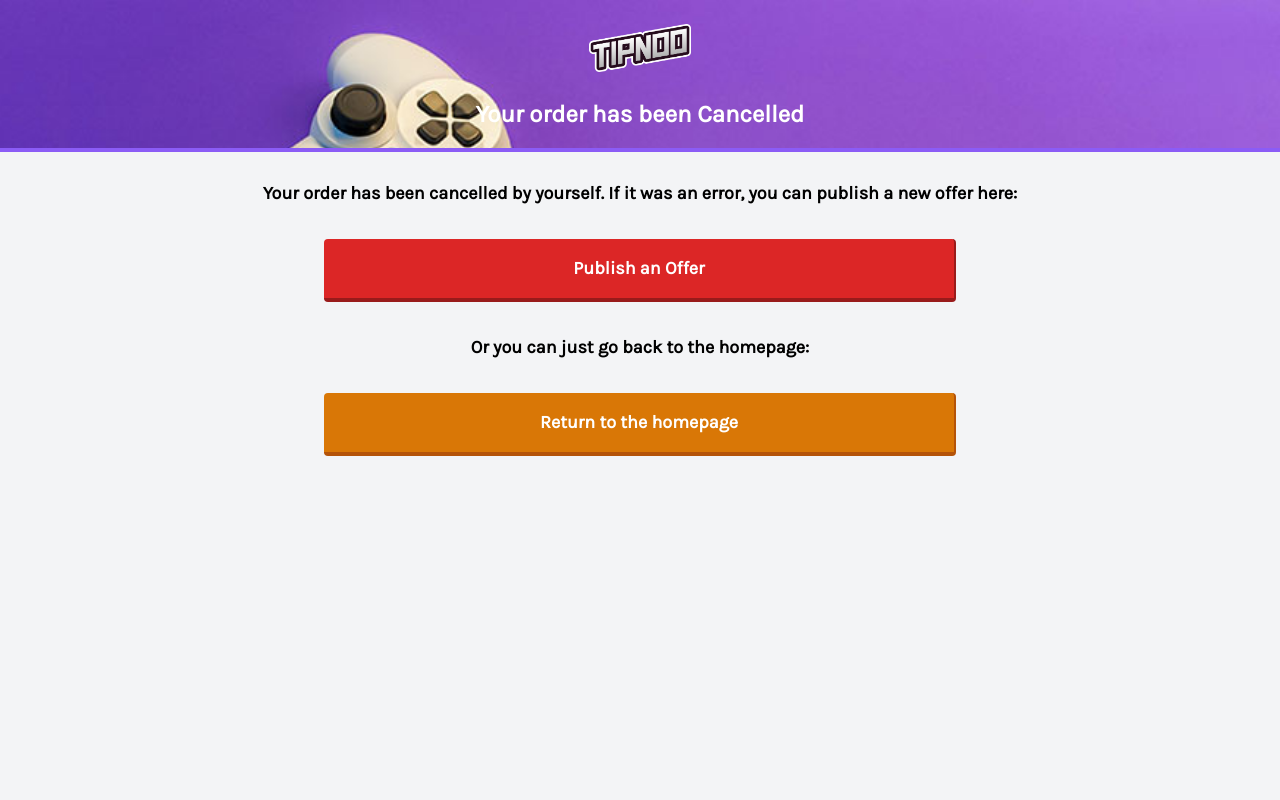
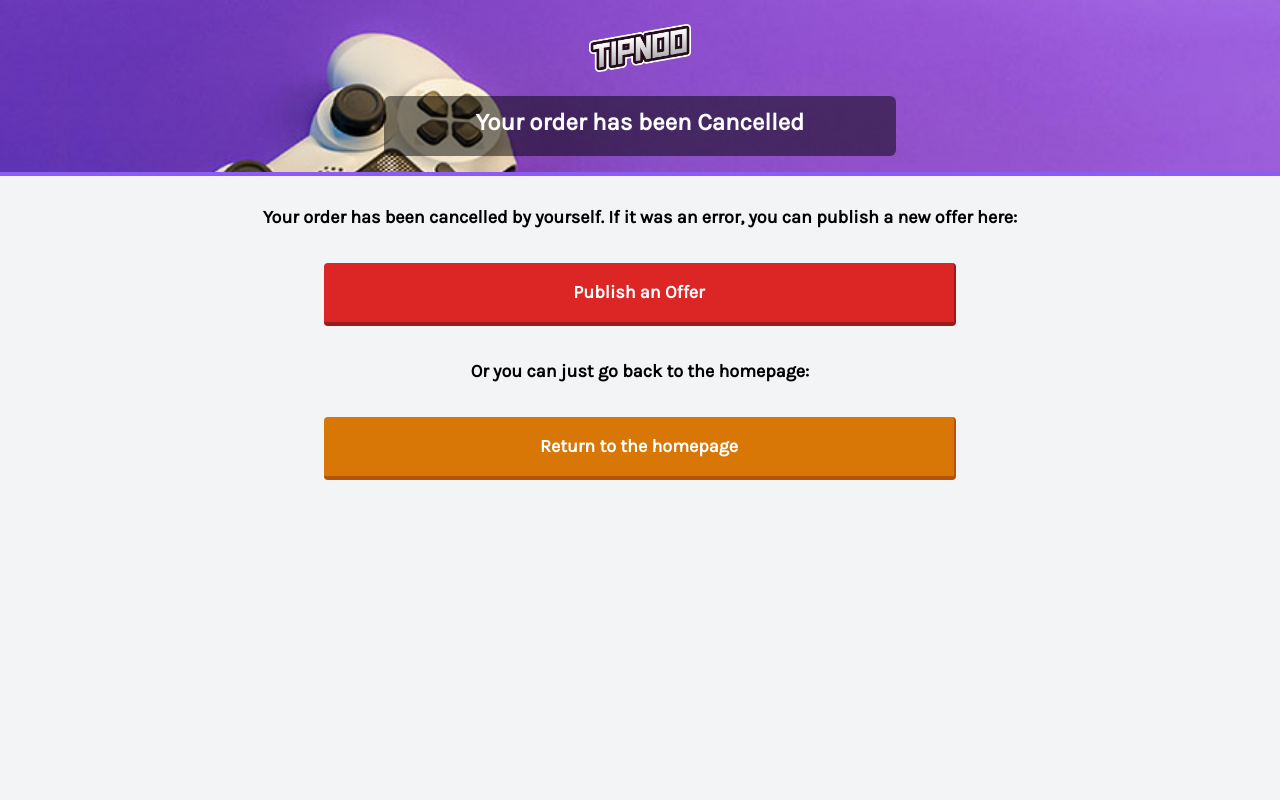
Before and after one commit to Tipnoo/frontend-next, a Next.js app: page /canceled in a window 1280 px wide. Shown: the top 800 px of the page. Built offline with nearby package versions, Linux system fonts and the light colour scheme.

Commit message:
read here how to use markdown link added

```diff
--- a/components/AddUpdateOffer.js
+++ b/components/AddUpdateOffer.js
@@ -177,6 +177,8 @@ const AddUpdateOffer = (props) => {
           <div className="flex flex-col">
             <label className="form-label" htmlFor="positionDescription">
               Position Description*
+              {' '}
+              <a className="text-blue-500 underline" href="https://simplemde.com/markdown-guide" target="_blank" rel="noreferrer">(READ HERE HOW TO USE MARKDOWN)</a>
             </label>
             {errors.positionDescription && (
               <p className="text-left text-sm text-yellow-600 mb-2 font-bold">
--- a/components/OfferCard.js
+++ b/components/OfferCard.js
@@ -30,7 +30,7 @@ const OfferCard = (props) => {
   return (
     <div key={props.index}>
       {thereIsOffer && (
-        <div className="flex flex-col hover:bg-yellow-100 cursor-pointer md:w-11/12 md:m-auto md:my-3 md:bg-white md:rounded">
+        <div className="flex flex-col hover:bg-yellow-100 cursor-pointer md:w-11/12 lg:w-9/12 md:m-auto md:my-3 md:bg-white md:rounded">
           <div
             onClick={onClick}
             className="w-full border-b md:border border-gray-300 md:rounded-md md:pb-2 p-1 flex h-auto"
--- a/components/headers/Header-postAnOffer.js
+++ b/components/headers/Header-postAnOffer.js
@@ -1,7 +1,6 @@
 import Link from 'next/link';
 
-const HeaderPostAnOffer = (props) => {
-  return (
+const HeaderPostAnOffer = (props) => (
   <div
     className="bg-cover border-b-4 border-purple-500"
     style={{
@@ -17,13 +16,12 @@ const HeaderPostAnOffer = (props) => {
         />
       </Link>
     </nav>
-      <h1 className="w-4/5 text-2xl text-center font-extrabold mt-4 pb-4 text-white mx-auto">
+    <h1 className="w-4/5 lg:w-2/5 lg:bg-black lg:rounded-md lg:bg-opacity-50 lg:mb-4 lg:pt-2 text-2xl text-center font-extrabold mt-4 pb-4 text-white mx-auto">
       {props.title}
       <br />
       {props.subtitle}
     </h1>
   </div>
 );
-};
 
 export default HeaderPostAnOffer;
```
Lines whose indentation alone changed are shown as unchanged.
